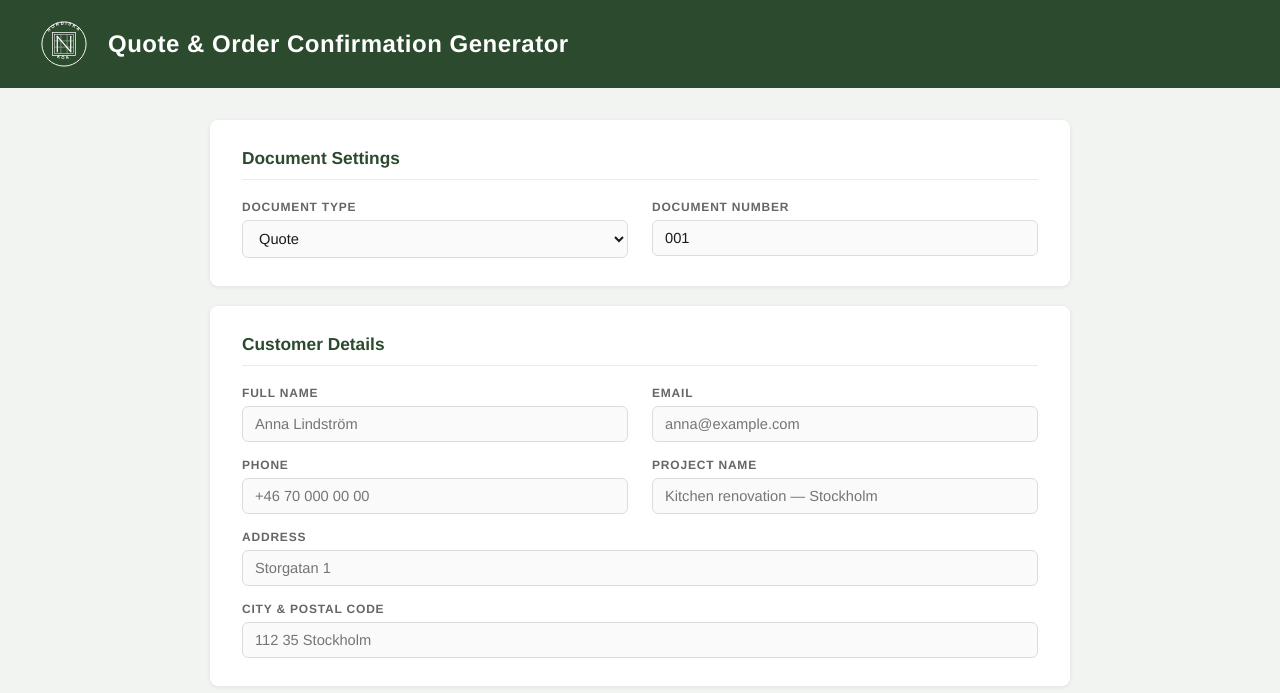
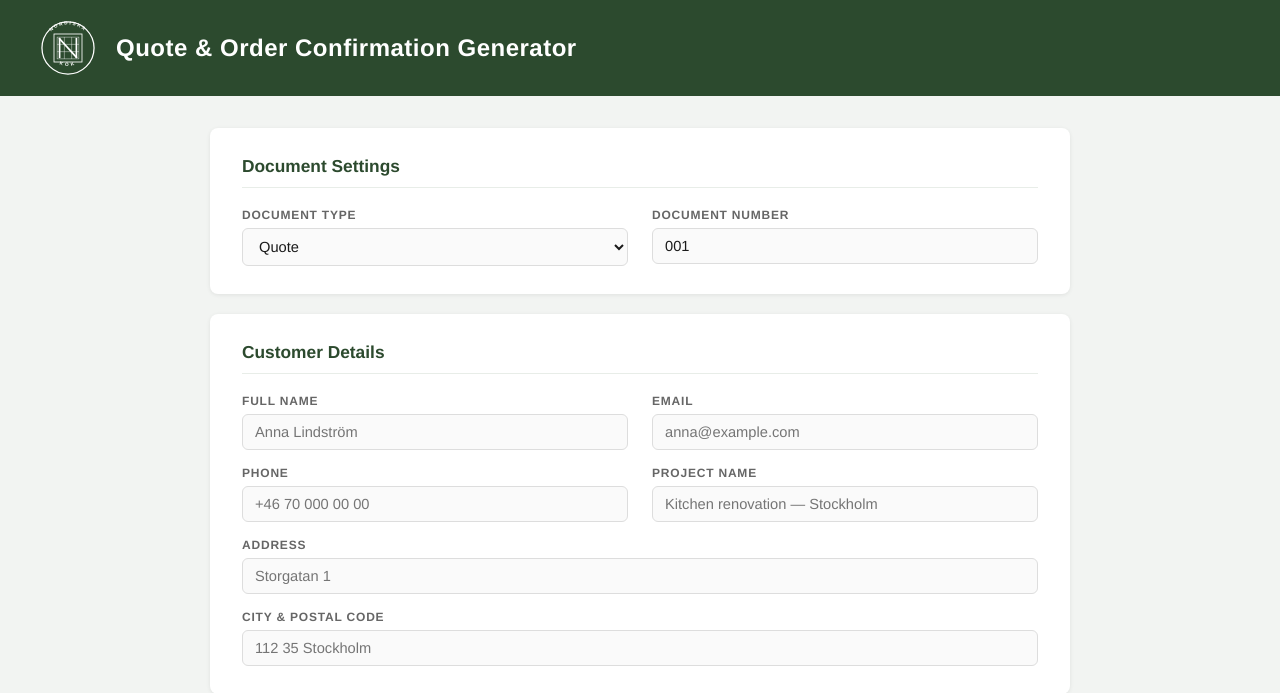
Before and after one commit to NordiskaKoek/customer-presentation, a Flask app: page / in a window 1280 px wide. Shown: the top 693 px of the page. Run offline with Flask 3, Linux system fonts and the light colour scheme.

Commit message:
Embed logo inline in HTML — no external static file request needed

```diff
--- a/static/style.css
+++ b/static/style.css
@@ -18,8 +18,8 @@ header {
 }
 
 header .logo {
-  height: 48px;
-  filter: brightness(0) invert(1);
+  display: flex;
+  align-items: center;
 }
 
 header h1 {
--- a/templates/index.html
+++ b/templates/index.html
@@ -8,7 +8,30 @@
 </head>
 <body>
   <header>
-    <img src="{{ url_for('static', filename='logo.svg') }}" alt="Nordiska Köket" class="logo"/>
+    <div class="logo">
+      <svg xmlns="http://www.w3.org/2000/svg" xmlns:xlink="http://www.w3.org/1999/xlink" viewBox="0 0 200 200" width="56" height="56">
+        <circle cx="100" cy="100" r="93" fill="none" stroke="white" stroke-width="4.5"/>
+        <defs>
+          <path id="topArcH" d="M 16,100 A 84,84 0 0,1 184,100"/>
+          <path id="bottomArcH" d="M 34,118 A 70,70 0 0,0 166,118"/>
+        </defs>
+        <text font-family="Helvetica Neue,Helvetica,Arial,sans-serif" font-size="17" font-weight="800" letter-spacing="5.5" fill="white">
+          <textPath xlink:href="#topArcH" startOffset="50%" text-anchor="middle">NORDISKA</textPath>
+        </text>
+        <text font-family="Helvetica Neue,Helvetica,Arial,sans-serif" font-size="17" font-weight="800" letter-spacing="9" fill="white">
+          <textPath xlink:href="#bottomArcH" startOffset="50%" text-anchor="middle">KÖK</textPath>
+        </text>
+        <rect x="50" y="50" width="100" height="100" fill="none" stroke="white" stroke-width="3"/>
+        <rect x="61" y="61" width="78" height="78" fill="none" stroke="white" stroke-width="1.5"/>
+        <line x1="87" y1="61" x2="87" y2="139" stroke="white" stroke-width="1.5"/>
+        <line x1="113" y1="61" x2="113" y2="139" stroke="white" stroke-width="1.5"/>
+        <line x1="61" y1="87" x2="139" y2="87" stroke="white" stroke-width="1.5"/>
+        <line x1="61" y1="113" x2="139" y2="113" stroke="white" stroke-width="1.5"/>
+        <line x1="70" y1="67" x2="70" y2="133" stroke="white" stroke-width="6" stroke-linecap="square"/>
+        <line x1="70" y1="67" x2="130" y2="133" stroke="white" stroke-width="6" stroke-linecap="square"/>
+        <line x1="130" y1="67" x2="130" y2="133" stroke="white" stroke-width="6" stroke-linecap="square"/>
+      </svg>
+    </div>
     <h1>Quote &amp; Order Confirmation Generator</h1>
   </header>
 
```
Also changed, not shown: static/logo.svg.
